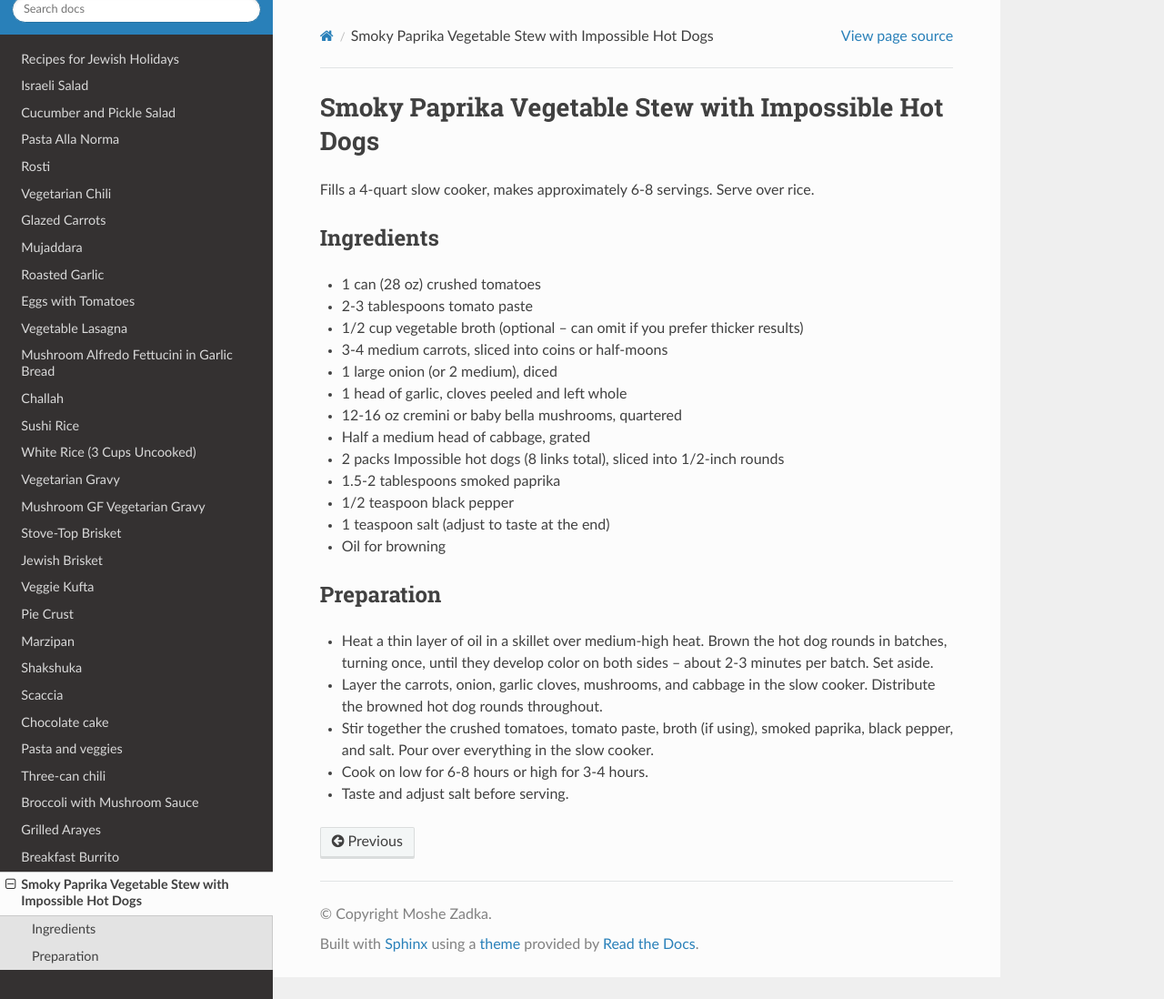
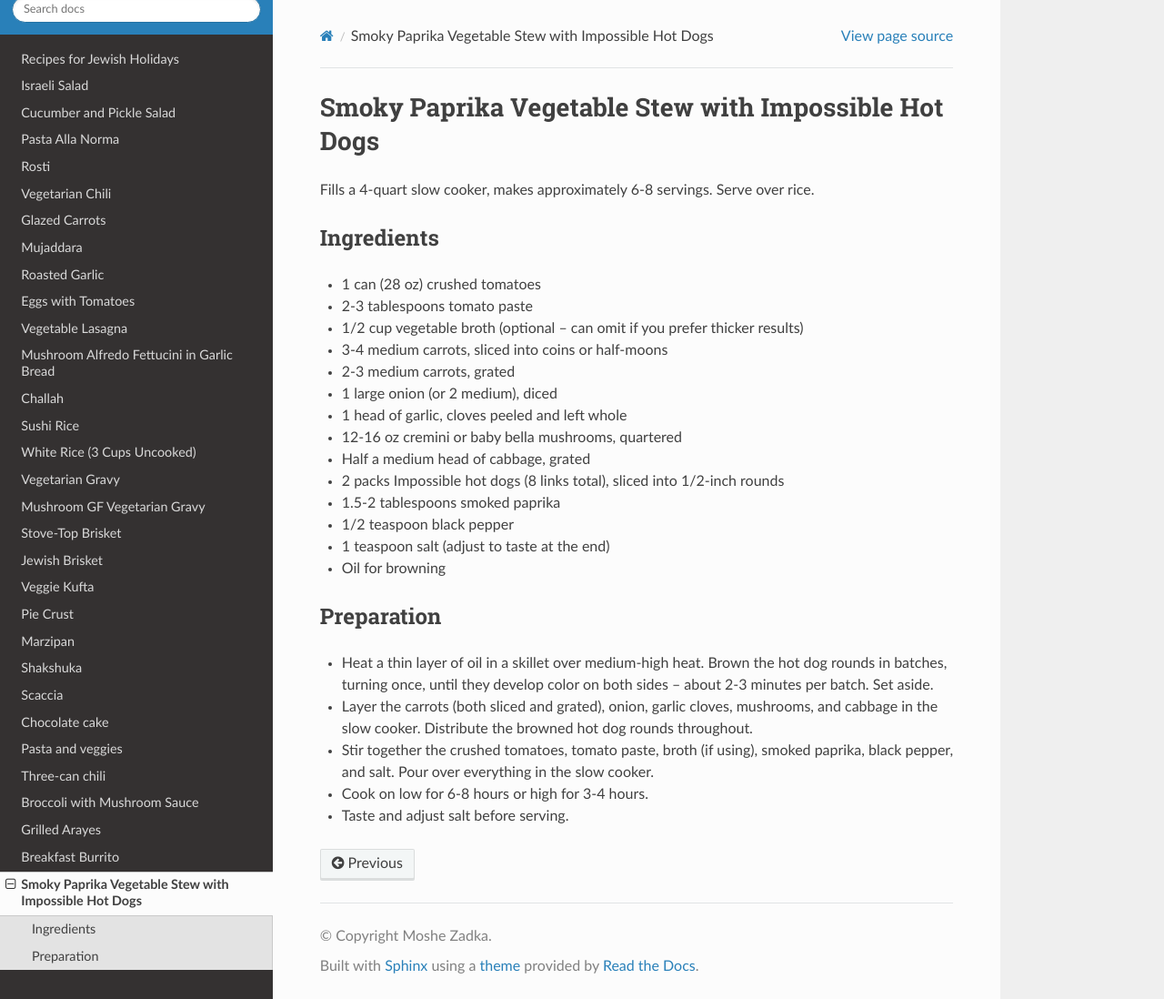
Before and after one commit to moshez/recipes, a Sphinx documentation site: the page built from doc/smoky-paprika-vegetable-stew.rst, in a window 1280 px wide and 1098 px high. Shown: the whole window at 91% size. Built offline with Sphinx 7.4.7 and the Read the Docs theme 3.1.0, drawn with Linux system fonts in a browser that asks for light colours.

Commit message:
Add grated carrots to paprika stew
Adds 2-3 grated carrots in addition to the sliced carrots
for extra vegetable content that blends into the stew.

```diff
--- a/doc/smoky-paprika-vegetable-stew.rst
+++ b/doc/smoky-paprika-vegetable-stew.rst
@@ -11,6 +11,7 @@ Ingredients
 * 2-3 tablespoons tomato paste
 * 1/2 cup vegetable broth (optional -- can omit if you prefer thicker results)
 * 3-4 medium carrots, sliced into coins or half-moons
+* 2-3 medium carrots, grated
 * 1 large onion (or 2 medium), diced
 * 1 head of garlic, cloves peeled and left whole
 * 12-16 oz cremini or baby bella mushrooms, quartered
@@ -27,8 +28,8 @@ Preparation
 * Heat a thin layer of oil in a skillet over medium-high heat.
   Brown the hot dog rounds in batches, turning once, until they
   develop color on both sides -- about 2-3 minutes per batch. Set aside.
-* Layer the carrots, onion, garlic cloves, mushrooms, and cabbage
-  in the slow cooker. Distribute the browned hot dog rounds throughout.
+* Layer the carrots (both sliced and grated), onion, garlic cloves, mushrooms,
+  and cabbage in the slow cooker. Distribute the browned hot dog rounds throughout.
 * Stir together the crushed tomatoes, tomato paste, broth (if using),
   smoked paprika, black pepper, and salt. Pour over everything in the
   slow cooker.
```
